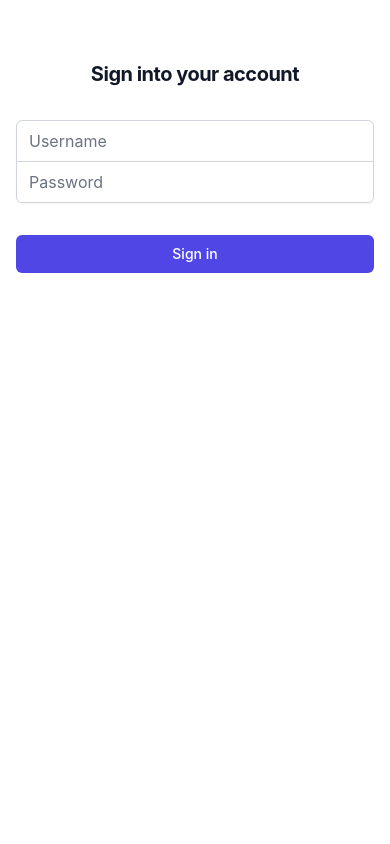
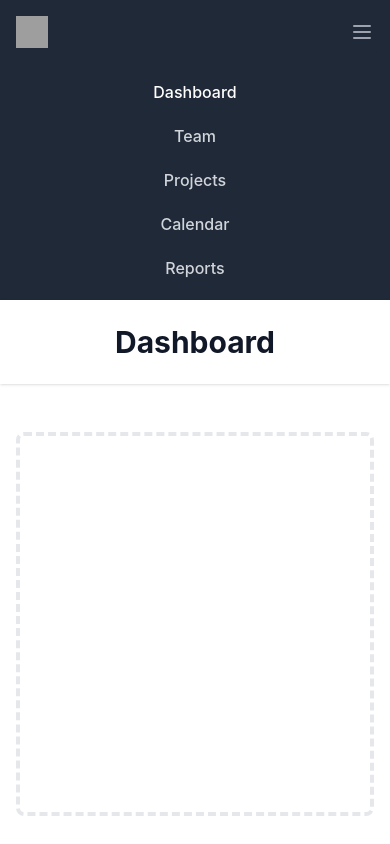
Before and after one commit to aunabdi1993/spring-react-todo-app, a React (Create React App) app: page / in a window 390 px wide. Shown: the top 844 px of the page. Built offline with nearby package versions, Linux system fonts and the light colour scheme; grey boxes are pictures that could not be loaded.

Commit message:
added header

```diff
--- a/src/App.js
+++ b/src/App.js
@@ -1,10 +1,11 @@
 import './App.css';
 import React, { useState } from 'react';
-import { BrowserRouter, Routes, Route, useNavigate, useParams } from 'react-router-dom';
+import { BrowserRouter, Routes, Route, useNavigate, useParams, Link } from 'react-router-dom';
 
 function App() {
     return (
         <div className="App">
+            <Header />
             <BrowserRouter>
                 <Routes>
                     <Route path="/" element={<Login />} />
@@ -145,6 +146,9 @@
                         <h2 className="mt-3 text-center text-xl font-bold tracking-tight text-gray-900">
                             Welcome {username}!
                         </h2>
+                        <h5>
+                            Manage your todos <Link to="/todos">here</Link>.
+                        </h5>
                     </div>
                 </div>
             </div>
@@ -228,5 +232,162 @@
     };
 
 
+    function Header() {
+        return (
+            <div>
+            <nav className="bg-gray-800">
+              <div className="max-w-7xl mx-auto px-4 sm:px-6 lg:px-8">
+                <div className="flex items-center justify-between h-16">
+                  <div className="flex items-center">
+                    <div className="flex-shrink-0">
+                      <img
+                        className="h-8 w-8"
+                        src="https://tailwindui.com/img/logos/workflow-mark-indigo-500.svg"
+                        alt="Workflow"
+                      />
+                    </div>
+                    <div className="hidden md:block">
+                      <div className="ml-10 flex items-baseline space-x-4">
+                        <a
+                          href="#"
+                          className=" hover:bg-gray-700 text-white px-3 py-2 rounded-md text-sm font-medium"
+                        >
+                          Dashboard
+                        </a>
+
+                        <a
+                          href="#"
+                          className="text-gray-300 hover:bg-gray-700 hover:text-white px-3 py-2 rounded-md text-sm font-medium"
+                        >
+                          Team
+                        </a>
+
+                        <a
+                          href="#"
+                          className="text-gray-300 hover:bg-gray-700 hover:text-white px-3 py-2 rounded-md text-sm font-medium"
+                        >
+                          Projects
+                        </a>
+
+                        <a
+                          href="#"
+                          className="text-gray-300 hover:bg-gray-700 hover:text-white px-3 py-2 rounded-md text-sm font-medium"
+                        >
+                          Calendar
+                        </a>
+
+                        <a
+                          href="#"
+                          className="text-gray-300 hover:bg-gray-700 hover:text-white px-3 py-2 rounded-md text-sm font-medium"
+                        >
+                          Reports
+                        </a>
+                      </div>
+                    </div>
+                  </div>
+                  <div className="-mr-2 flex md:hidden">
+                    <button
+                      type="button"
+                      className="bg-gray-800 inline-flex items-center justify-center p-2 rounded-md text-gray-400 hover:text-white hover:bg-gray-700 focus:outline-none focus:ring-2 focus:ring-offset-2 focus:ring-offset-gray-800 focus:ring-white"
+                      aria-controls="mobile-menu"
+                      aria-expanded="false"
+                    >
+                      <span className="sr-only">Open main menu</span>
+
+                      <svg
+                        className="block h-6 w-6"
+                        xmlns="http://www.w3.org/2000/svg"
+                        fill="none"
+                        viewBox="0 0 24 24"
+                        stroke="currentColor"
+                        aria-hidden="true"
+                      >
+                        <path
+                          stroke-linecap="round"
+                          stroke-linejoin="round"
+                          stroke-width="2"
+                          d="M4 6h16M4 12h16M4 18h16"
+                        />
+                      </svg>
+
+                      <svg
+                        className="hidden h-6 w-6"
+                        xmlns="http://www.w3.org/2000/svg"
+                        fill="none"
+                        viewBox="0 0 24 24"
+                        stroke="currentColor"
+                        aria-hidden="true"
+                      >
+                        <path
+                          stroke-linecap="round"
+                          stroke-linejoin="round"
+                          stroke-width="2"
+                          d="M6 18L18 6M6 6l12 12"
+                        />
+                      </svg>
+                    </button>
+                  </div>
+                </div>
+              </div>
+
+              <div className="md:hidden" id="mobile-menu">
+                <div className="px-2 pt-2 pb-3 space-y-1 sm:px-3">
+                  <a
+                    href="#"
+                    className="hover:bg-gray-700 text-white block px-3 py-2 rounded-md text-base font-medium"
+                  >
+                    Dashboard
+                  </a>
+
+                  <a
+                    href="#"
+                    className="text-gray-300 hover:bg-gray-700 hover:text-white block px-3 py-2 rounded-md text-base font-medium"
+                  >
+                    Team
+                  </a>
+
+                  <a
+                    href="#"
+                    className="text-gray-300 hover:bg-gray-700 hover:text-white block px-3 py-2 rounded-md text-base font-medium"
+                  >
+                    Projects
+                  </a>
+
+                  <a
+                    href="#"
+                    className="text-gray-300 hover:bg-gray-700 hover:text-white block px-3 py-2 rounded-md text-base font-medium"
+                  >
+                    Calendar
+                  </a>
+
+                  <a
+                    href="#"
+                    className="text-gray-300 hover:bg-gray-700 hover:text-white block px-3 py-2 rounded-md text-base font-medium"
+                  >
+                    Reports
+                  </a>
+                </div>
+              </div>
+            </nav>
+
+            <header className="bg-white shadow">
+              <div className="max-w-7xl mx-auto py-6 px-4 sm:px-6 lg:px-8">
+                <h1 className="text-3xl font-bold text-gray-900">Dashboard</h1>
+              </div>
+            </header>
+            <main>
+              <div className="max-w-7xl mx-auto py-6 sm:px-6 lg:px-8">
+                {/* <!-- Replace with your content --> */}
+                <div className="px-4 py-6 sm:px-0">
+                  <div className="border-4 border-dashed border-gray-200 rounded-lg h-96"></div>
+                </div>
+                {/* <!-- /End replace --> */}
+              </div>
+            </main>
+          </div>
+        )
+    };
+
+
 }
 export default App;
```
